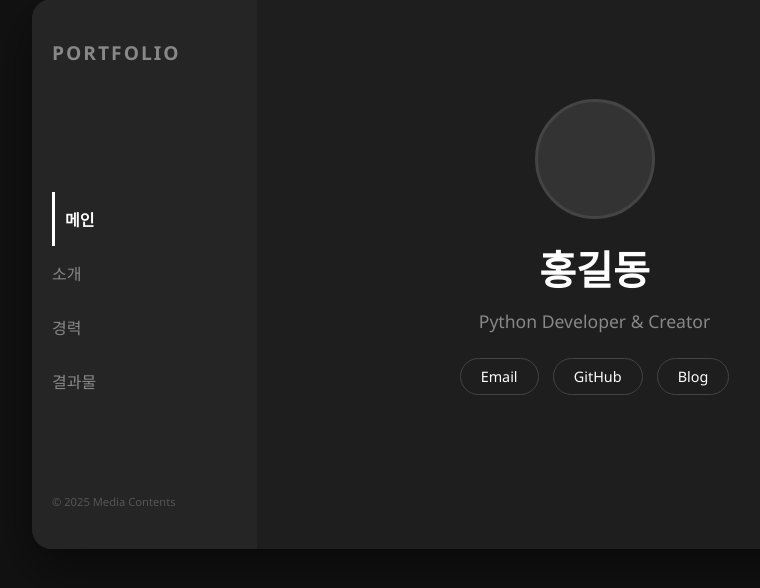
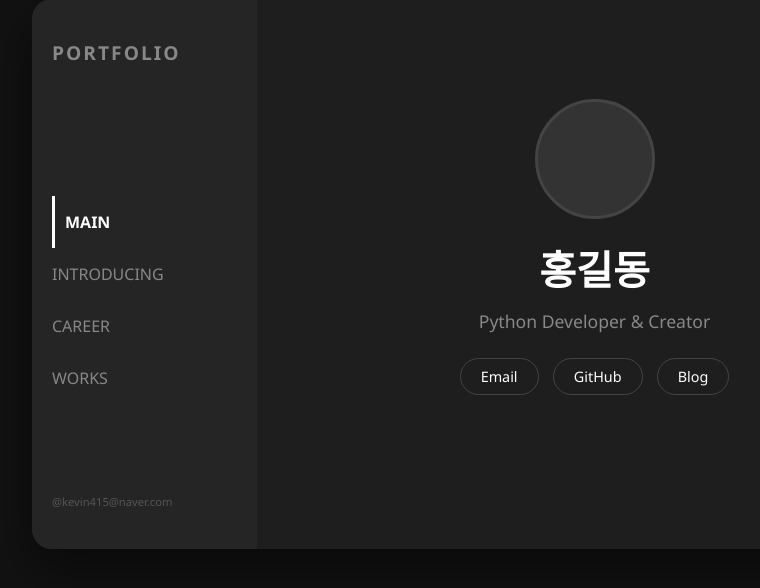
Before and after one commit to thdalstjd02/AI-, a Flask app: page / in a window 1280 px wide. Shown: the part 126-714 px from the top of the page, without its empty margins (158-918 px from the left). Run offline with Flask 3, Linux system fonts and the light colour scheme.

Commit message:
Update index.html

```diff
--- a/templates/index.html
+++ b/templates/index.html
@@ -12,12 +12,12 @@
             <nav class="sidebar">
                 <div class="logo">PORTFOLIO</div>
                 <ul>
-                    <li onclick="openTab('home')" class="active-link" id="link-home">메인</li>
-                    <li onclick="openTab('about')" id="link-about">소개</li>
-                    <li onclick="openTab('career')" id="link-career">경력</li>
-                    <li onclick="openTab('works')" id="link-works">결과물</li>
+                    <li onclick="openTab('home')" class="active-link" id="link-home">MAIN</li>
+                    <li onclick="openTab('about')" id="link-about">INTRODUCING</li>
+                    <li onclick="openTab('career')" id="link-career">CAREER</li>
+                    <li onclick="openTab('works')" id="link-works">WORKS</li>
                 </ul>
-                <div class="footer-contact">© 2025 Media Contents</div>
+                <div class="footer-contact">@kevin415@naver.com</div>
             </nav>
 
             <main class="content">
@@ -39,12 +39,13 @@
 
                 <div id="about" class="tab-content">
                     <h2>About Me</h2>
-                    <p>안녕하세요. 미디어 콘텐츠와 스포츠 마케팅을 연결하는 크리에이터입니다.</p>
+                    <p>안녕하세요. 미디어 콘텐츠와 스포츠 마케팅을 연결하는 송민성입니다.</p>
                     <p>현장의 생동감을 기획과 영상으로 담아내며, 팬들에게 즐거움을 주는 것을 목표로 합니다.</p>
+                    <p>팬들을 우선으로 생각하는 마케터가 되도록 더욱 더 노력하겠습니다</p>
                     <br>
                     <h3>Skills</h3>
                     <div class="tags">
-                        <span>Sports Marketing</span><span>Video Editing</span><span>Python</span><span>Motion Graphics</span>
+                        <span>Sports Marketing</span><span>Video Editing</span><span>Design</span><span>Motion Graphics</span>
                     </div>
                 </div>
 
@@ -86,12 +87,11 @@
                 <div id="works" class="tab-content">
                     <h2>My Works</h2>
                     <div class="gallery">
-                        <div class="gallery-item">프로젝트 A</div>
-                        <div class="gallery-item">프로젝트 B</div>
-                        <div class="gallery-item">프로젝트 C</div>
-                        <div class="gallery-item">프로젝트 D</div>
-                    </div>
-                </div>
+                        <div class="gallery-item">부산OK읏맨 프로배구단</div>
+                        <div class="gallery-item">FC서울 1팀</div>
+                        <div class="gallery-item">성남FC</div>
+                            <div class="gallery-item">자격증</div>
+
 
             </main>
         </div>
```
